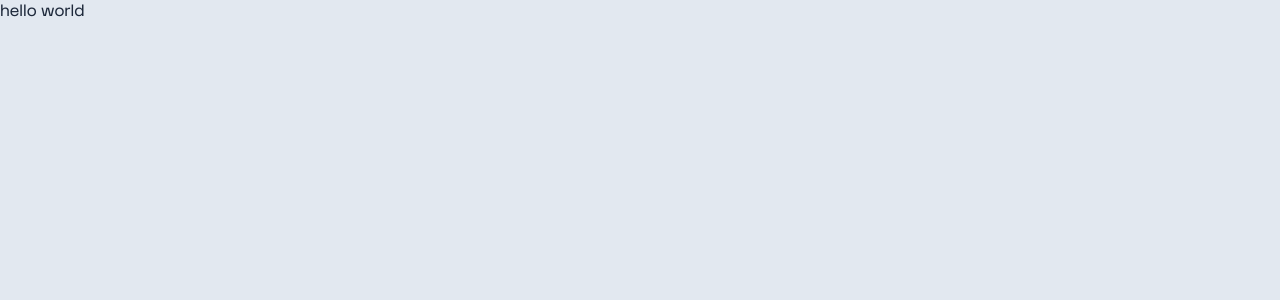
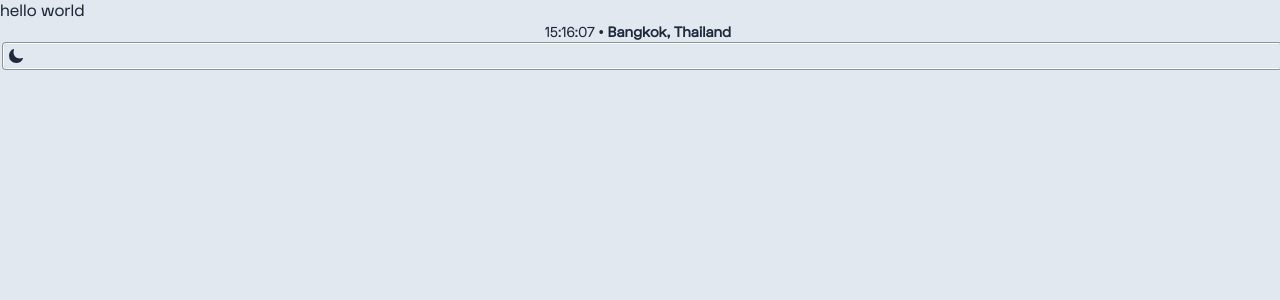
Before and after one commit to mmmmmob/www, a React (Vite) app: page / in a window 1280 px wide. Shown: the top 300 px of the page. Built offline with nearby package versions, Linux system fonts and the light colour scheme.

Commit message:
add: CurrentTime and ModeToggle components

```diff
--- a/src/App.tsx
+++ b/src/App.tsx
@@ -1,7 +1,12 @@
+import CurrentTime from "./snippets/CurrentTime.tsx";
+import ModeToggle from "./snippets/ModeToggle.tsx";
+
 const App = () => {
   return (
     <div className="flex min-h-screen flex-col bg-slate-200 font-fkDisplay text-slate-800 dark:bg-slate-900 dark:text-slate-300">
       <h1>hello world</h1>
+      <CurrentTime />
+      <ModeToggle />
     </div>
   );
 };
--- /dev/null
+++ b/src/snippets/CurrentTime.tsx
@@ -0,0 +1,35 @@
+import { useEffect, useState } from "react";
+
+const CurrentTime = () => {
+  const [time, setTime] = useState(new Date());
+
+  useEffect(() => {
+    const interval = setInterval(() => {
+      setTime(new Date());
+    }, 1000);
+
+    return () => clearInterval(interval);
+  }, []);
+
+  return (
+    <div className="flex justify-center">
+      <p className="font-fkDisplay text-sm">
+        {time.toLocaleTimeString("en-GB", { timeZone: "Asia/Bangkok" })}
+      </p>
+      <p className="mx-1 font-fkDisplay text-sm font-bold">
+        •{" "}
+        <a
+          href={
+            "https://maps.apple.com/place?q=Bangkok&auid=11435960156529778241&ll=13.753253,100.501641&lsp=7618&address=Bangkok,%20Bangkok,%20Thailand"
+          }
+          target={"_blank"}
+          className="hover:text-slate-500 dark:hover:text-slate-100"
+        >
+          Bangkok, Thailand
+        </a>
+      </p>
+    </div>
+  );
+};
+
+export default CurrentTime;
--- /dev/null
+++ b/src/snippets/ModeToggle.tsx
@@ -0,0 +1,41 @@
+import { useEffect, useState } from "react";
+import { IoMoon, IoSunny } from "react-icons/io5";
+
+enum Mode {
+  Light = "light",
+  Dark = "dark",
+}
+
+function ModeToggle(): Element {
+  const [theme, setTheme] = useState((): Mode => {
+    if (window.matchMedia("(prefers-color-scheme: dark)").matches) {
+      return Mode.Dark;
+    } else {
+      return Mode.Light;
+    }
+  });
+
+  const changeTheme = () => {
+    const newTheme = theme === Mode.Light ? Mode.Dark : Mode.Light;
+    setTheme(newTheme);
+  };
+
+  useEffect(() => {
+    if (theme === Mode.Dark) {
+      document.documentElement.classList.add(Mode.Dark);
+    } else {
+      document.documentElement.classList.remove(Mode.Dark);
+    }
+  }, [theme]);
+
+  return (
+    <button
+      onClick={changeTheme}
+      className="ml-1 rounded-sm p-1 align-bottom text-base ring-1 ring-slate-700/50 ring-offset-1 hover:ring-slate-700 dark:ring-slate-400 hover:dark:ring-slate-400/50"
+    >
+      {theme === Mode.Dark ? <IoSunny /> : <IoMoon />}
+    </button>
+  );
+}
+
+export default ModeToggle;
```
